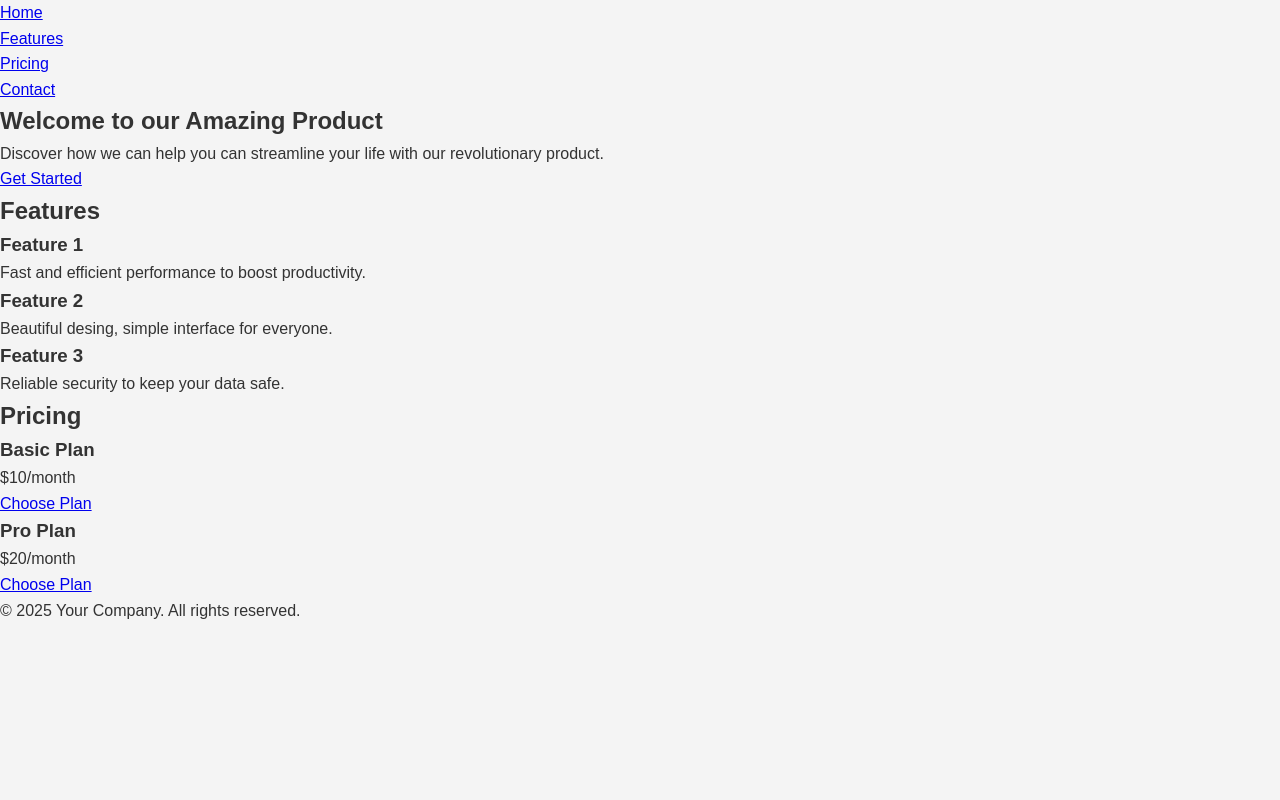
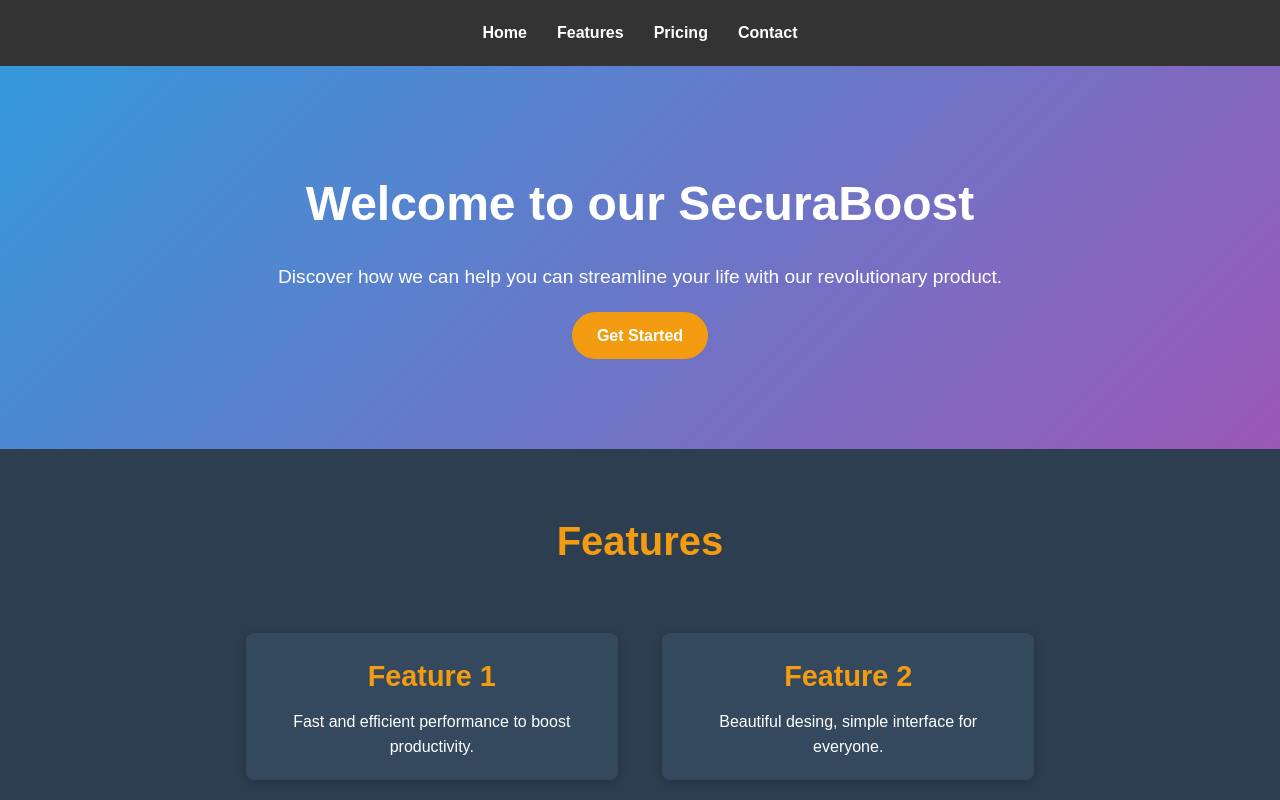
Before and after one commit to Full-Stack-Atok/productLandingPage, a plain HTML site: page index.html in a window 1280 px wide. Shown: the top 800 px of the page. Drawn offline with Linux system fonts and the light colour scheme.

Commit message:
Added some design

```diff
--- a/index.html
+++ b/index.html
@@ -1,11 +1,13 @@
 <!DOCTYPE html>
 <html lang="en">
+
 <head>
   <meta charset="UTF-8">
   <meta name="viewport" content="width=device-width, initial-scale=1.0">
   <link rel="stylesheet" href="styles.css">
   <title>Document</title>
 </head>
+
 <body>
 
   <!-- Header -->
@@ -22,7 +24,7 @@
 
   <!-- Hero Section -->
   <section id="hero" class="hero">
-      <h1>Welcome to our Amazing Product</h1>
+    <h1>Welcome to our SecuraBoost</h1>
     <p>Discover how we can help you can streamline your life with our revolutionary product.</p>
     <a href="#pricing" class="cta-button">Get Started</a>
   </section>
@@ -60,7 +62,8 @@
 
   <!-- Footer -->
   <footer id="contact" class="footer">
-        <p>&copy; 2025 Your Company. All rights reserved.</p>
+    <p>&copy; 2025 Sherwin Atok. All rights reserved.</p>
   </footer>
 </body>
+
 </html>
--- a/styles.css
+++ b/styles.css
@@ -11,3 +11,158 @@ body {
   color: #333;
   line-height: 1.6;
 }
+
+a {
+  text-decoration: none;
+  color: inherit;
+}
+
+ul {
+  list-style: none;
+}
+
+/* Header */
+header {
+  background-color: #333;
+  padding: 20px 0;
+  text-align: center;
+}
+
+header nav ul {
+  display: flex;
+  justify-content: center;
+  gap: 30px;
+}
+
+header nav ul li a {
+  color: #fff;
+  font-size: 16px;
+  font-weight: bold;
+  transition: color 0.3s ease;
+}
+
+header nav ul li a:hover {
+  color: #f39c12;
+}
+
+/* Hero Section */
+.hero {
+  background: linear-gradient(135deg, #3498db, #9b59b6);
+  color: #fff;
+  padding: 100px 20px;
+  text-align: center;
+}
+
+.hero h1 {
+  font-size: 3rem;
+  margin-bottom: 20px;
+}
+
+.hero p {
+  font-size: 1.2rem;
+  margin-bottom: 30px;
+}
+
+.cta-button {
+  background-color: #f39c12;
+  color: #fff;
+  padding: 15px 25px;
+  border-radius: 50px;
+  font-size: 16px;
+  font-weight: bold;
+  transition: background-color 0.3s ease;
+}
+
+.cta-button:hover {
+  background-color: #e67e22;
+}
+
+/* Features Section */
+.features {
+  padding: 60px 20px;
+  text-align: center;
+  background-color: #2c3e50;
+}
+
+.features h2 {
+  font-size: 2.5rem;
+  margin-bottom: 40px;
+  color: #f39c12;
+}
+
+.feature {
+  display: inline-block;
+  width: 30%;
+  margin: 20px;
+  background-color: #34495e;
+  padding: 20px;
+  border-radius: 8px;
+  box-shadow: 0 2px 10px rgba(0, 0, 0, 0.2);
+}
+
+.feature h3 {
+  font-size: 1.8rem;
+  margin-bottom: 10px;
+  color: #f39c12;
+}
+
+.feature p {
+  font-size: 1rem;
+  color: #fff;
+}
+
+/* Pricing Section */
+.pricing {
+  padding: 60px 20px;
+  text-align: center;
+  background-color: #34495e;
+}
+
+.pricing h2 {
+  font-size: 2.5rem;
+  margin-bottom: 40px;
+  color: #f39c12;
+}
+
+.pricing-plan {
+  display: inline-block;
+  width: 45%;
+  margin: 20px;
+  background-color: #2c3e50;
+  padding: 30px;
+  border-radius: 8px;
+  box-shadow: 0 2px 10px rgba(0, 0, 0, 0.2);
+}
+
+.pricing-plan h3 {
+  font-size: 1.8rem;
+  margin-bottom: 20px;
+  color: #f39c12;
+}
+
+.pricing-plan p {
+  font-size: 1.5rem;
+  margin-bottom: 20px;
+  color: #fff;
+}
+
+.pricing-plan .cta-button {
+  background-color: #f39c12;
+  padding: 15px 30px;
+  border-radius: 50px;
+  font-size: 16px;
+  font-weight: bold;
+}
+
+.pricing-plan .cta-button:hover {
+  background-color: #e67e22;
+}
+
+/* Footer */
+.footer {
+  background-color: #333;
+  color: #fff;
+  text-align: center;
+  padding: 20px;
+  margin-top: 40px;
+}
```
Lines whose indentation alone changed are shown as unchanged.
